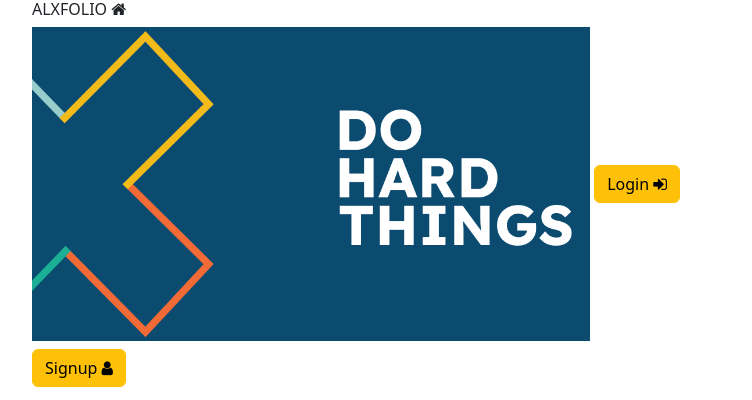
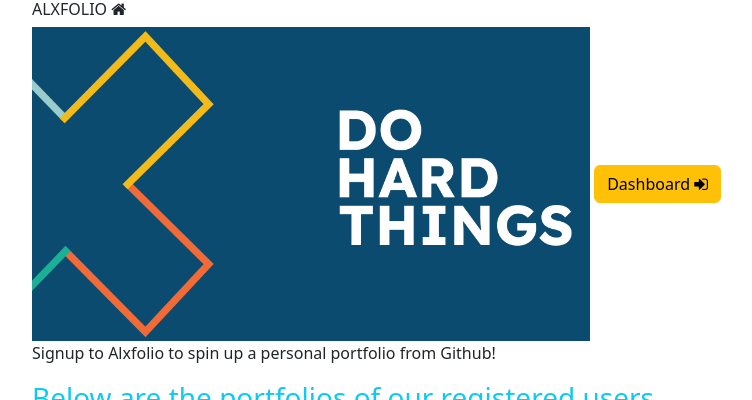
Before and after one commit to dukeofhazardz/Alxfolio, a Flask app: page / in a window 1280 px wide. Shown: the top 400 px of the page, without its empty margins (50-802 px from the left). Run offline with Flask 3, Linux system fonts and the light colour scheme; a user stored in the database is signed in; tables that the repository leaves empty hold one stand-in row (values such as "Sample post").

Commit message:
Added d dashboard button for when current_user is logged in

```diff
--- a/app.py
+++ b/app.py
@@ -29,7 +29,8 @@ def load_user(user_id):
 @app.route("/", strict_slashes=False)
 def home():
     all_users = get_all_user(User)
-    return render_template("home.html", title="Home", all_users=all_users)
+    return render_template("home.html", title="Home", all_users=all_users,
+                           current_user=current_user)
 
 @app.route("/signup", strict_slashes=False,
            methods=['GET', 'POST'])
--- a/templates/home.html
+++ b/templates/home.html
@@ -4,8 +4,12 @@
 
     <h1 class="navbar-brand">ALXFOLIO <i class="fa fa-home"></i></h1>
     <img class="img img-responsive w-50"src="/static/img/do-hard-things.jpeg">
-    <a class="btn btn-warning" href="{{url_for('login')}}">Login <i class="fa fa-sign-in"></i></a><br>
-<a class="btn btn-warning mt-2" href="{{url_for('signup')}}">Signup <i class="fa fa-user"></i></a><br><br>
+    {% if current_user.is_authenticated %}
+        <a class="btn btn-warning" href="{{url_for('dashboard', user=current_user.github_username)}}">Dashboard <i class="fa fa-sign-in"></i></a><br>
+    {% else %}
+        <a class="btn btn-warning" href="{{url_for('login')}}">Login <i class="fa fa-sign-in"></i></a><br>
+        <a class="btn btn-warning mt-2" href="{{url_for('signup')}}">Signup <i class="fa fa-user"></i></a><br><br>
+    {% endif %}
 
 
 <p class="blockqoute">Signup to Alxfolio to spin up a personal portfolio from Github!</p>
```
